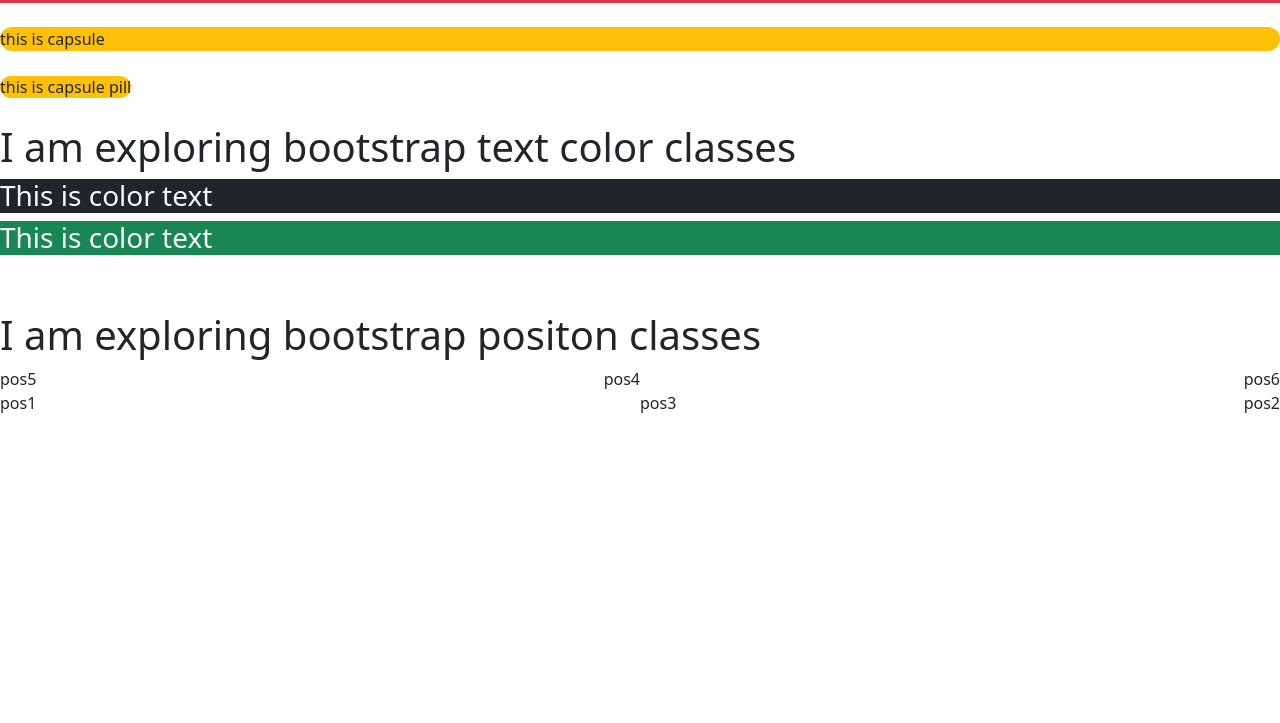
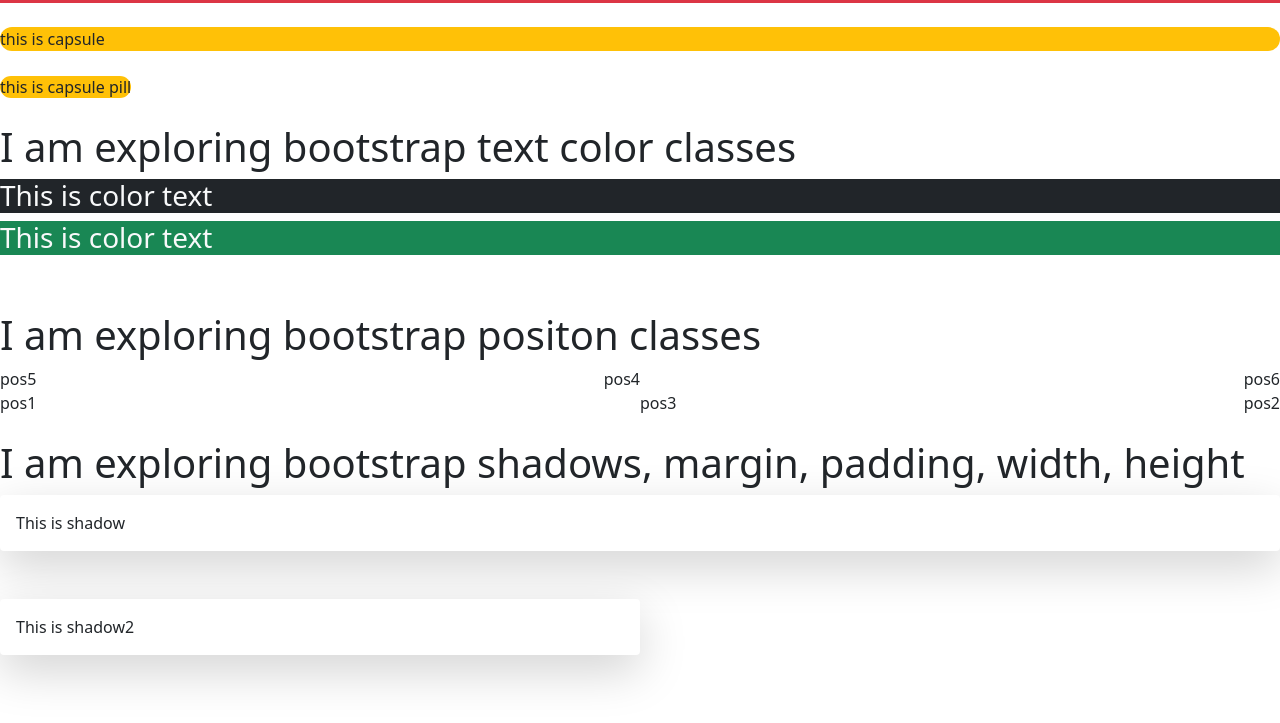
Before and after one commit to kamrul-dev/getting-bootstrap-explored, a plain HTML site: page index.html in a window 1280 px wide. Shown: the part 665-1388 px from the top of the page. Before the commit the page ends 1080 px from the top, so only its background shows below. Drawn offline with Linux system fonts and the light colour scheme.

Commit message:
Explored bootstrap shadow, margin, padding, width, height

```diff
--- a/index.html
+++ b/index.html
@@ -56,7 +56,19 @@
             <div class="position-absolute bottom-0 start-0">pos5</div>
             <div class="position-absolute bottom-0 end-0">pos6</div>
           </div>
+          <br><br>
 
+           <!-- Exploring bootstrap shadows,  margin, padding, width, height -->
+           <h1>I am exploring bootstrap shadows, margin, padding, width, height</h1>
+           <div class="shadow-lg p-3 mb-5 bg-body rounded">
+               This is shadow
+           </div>
+           <div class="shadow-lg w-50  p-3 mb-5 bg-body rounded">
+               This is shadow2
+           </div>
+
+
+<br><br><br><br><br>
     </main>
     <footer>
 
```
